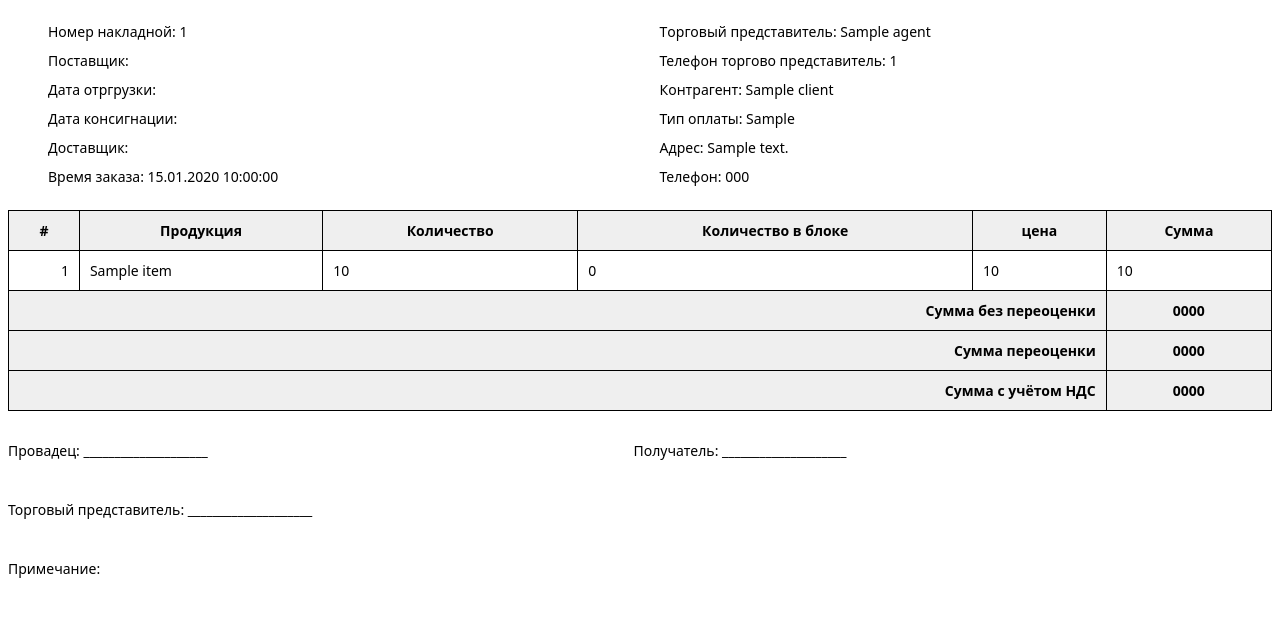
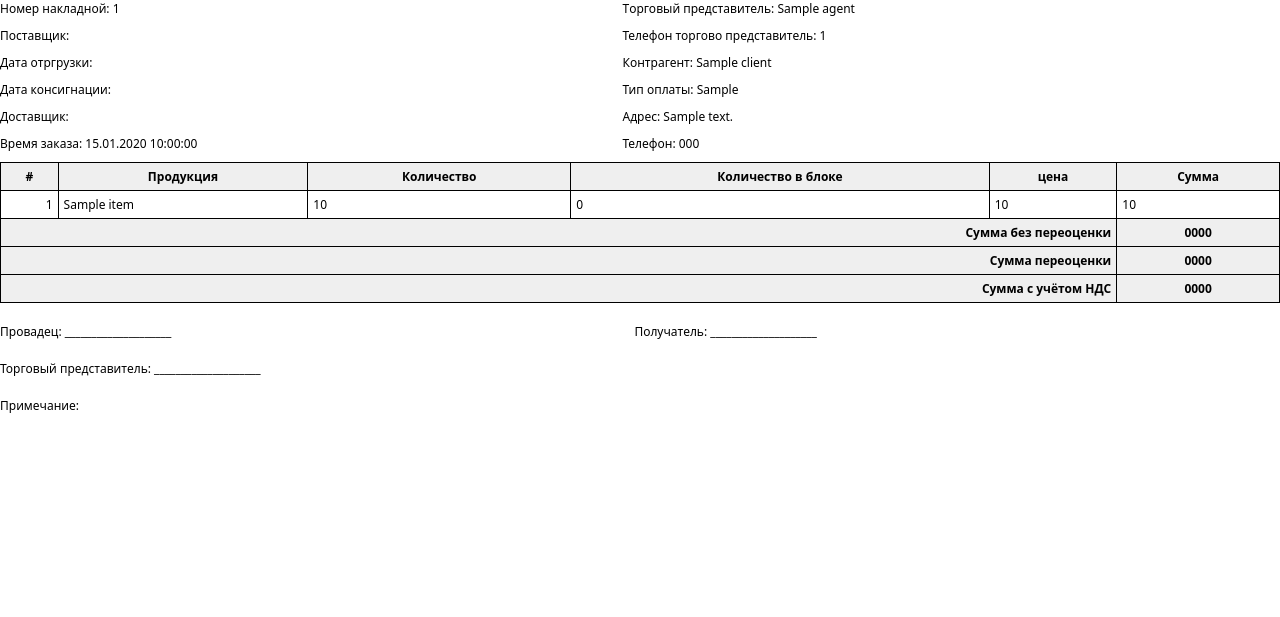
Before and after one commit to oo9way/gepard-bot, a Django app: template templates/contract.html in a window 1280 px wide. Shown: the top 617 px of the page. Run offline with Django 5.2, Linux system fonts and the light colour scheme; the template is opened without the code that fills it: most values are stand-ins (such as "Sample title", 1, 10 or a date in 2020); parts of the project's set-up code (start-up, migrations or seed data) failed here and were passed over.

Commit message:
update pdf

```diff
--- a/templates/contract.html
+++ b/templates/contract.html
@@ -11,7 +11,10 @@
         @page { size: A4 portrait; }
         * {
             font-family: system-ui, -apple-system, BlinkMacSystemFont, 'Segoe UI', Roboto, Oxygen, Ubuntu, Cantarell, 'Open Sans', 'Helvetica Neue', sans-serif;
-            font-size: 14px;
+            font-size: 12px;
+            margin: 0;
+            padding: 0;
+            box-sizing: border-box;
         }
         .headers{
             display: grid;
@@ -31,7 +34,7 @@
         table, th, td {
             border: 1px solid black;
             border-collapse: collapse;
-            padding: 10px;
+            padding: 5px;
         }
         thead{
             text-align: center;
@@ -47,13 +50,13 @@
             text-align: right;
         }
         .footer {
-            margin-top: 30px;
-            margin-bottom: 40px;
+            margin-top: 20px;
+            margin-bottom: 20px;
             display: grid;
             grid-template-columns: auto auto;
         }
         .liner {
-            margin-bottom: 40px;
+            margin-bottom: 20px;
         }
     </style>
     <div class="headers">
```
Also changed, not shown: bot/pdf_views.py (+8 -7 lines), templates/contract2.html (+8 -4 lines).
